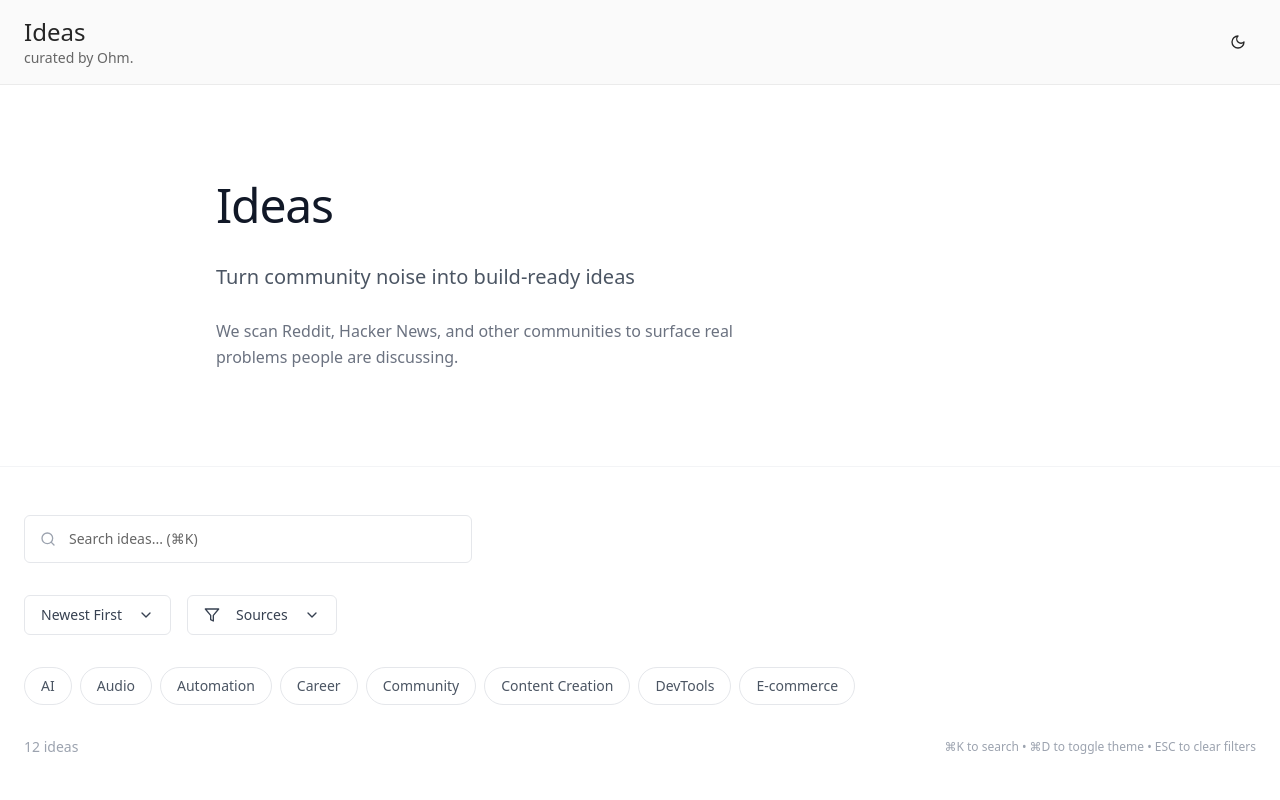
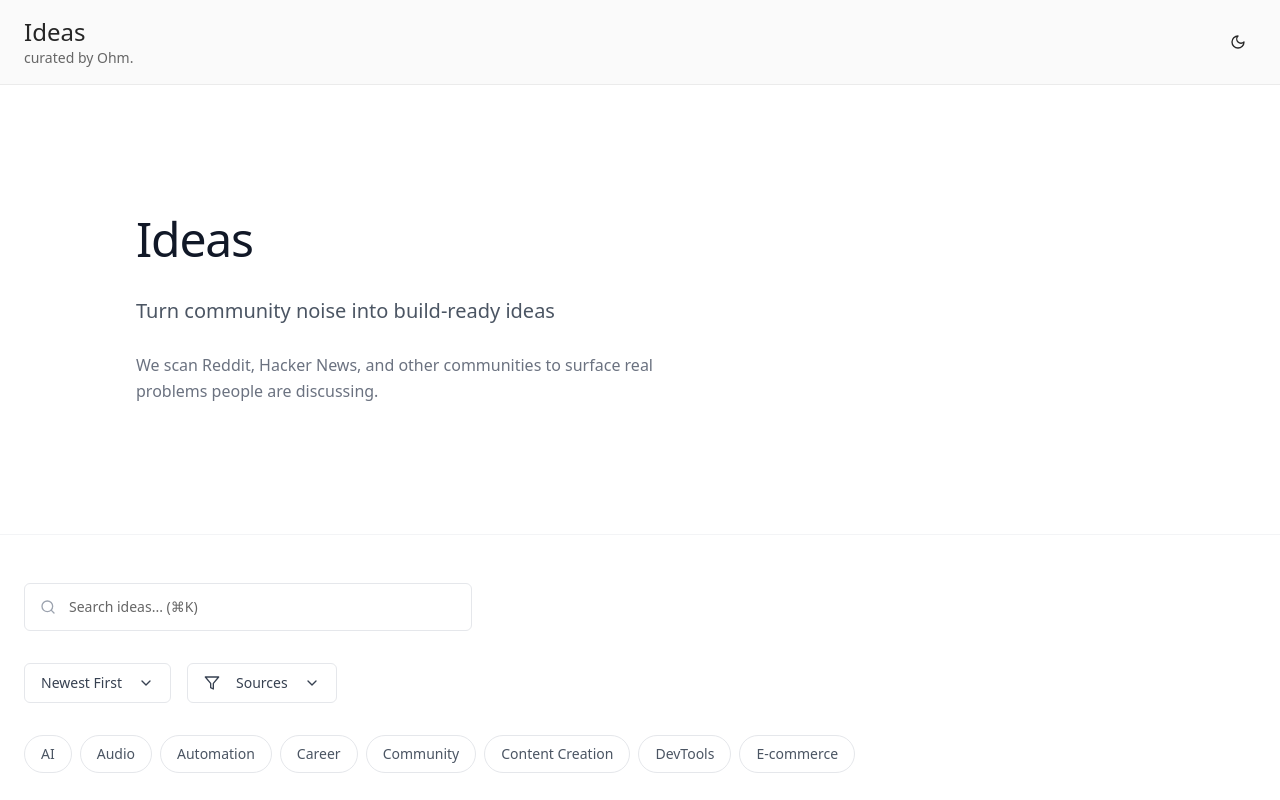
Before and after one commit to howwohmm/problem-spark-engine, a React (Vite) app: page / in a window 1280 px wide. Shown: the top 800 px of the page. Built offline with nearby package versions, Linux system fonts and the light colour scheme.

Commit message:
Visual edit in Lovable
Edited UI in Lovable

```diff
--- a/src/components/HeroSection.tsx
+++ b/src/components/HeroSection.tsx
@@ -1,7 +1,5 @@
-
 export const HeroSection = () => {
-  return (
-    <section className="px-6 py-24 max-w-4xl mx-auto bg-white dark:bg-gray-900 transition-colors">
+  return <section className="max-w-4xl bg-white dark:bg-gray-900 transition-colors px-[20px] py-[130px] mx-[116px]">
       <h1 className="text-5xl font-light mb-8 text-gray-900 dark:text-white tracking-tight">
         Ideas
       </h1>
@@ -12,6 +10,5 @@ export const HeroSection = () => {
         We scan Reddit, Hacker News, and other communities to surface real problems
         people are discussing.
       </p>
-    </section>
-  );
+    </section>;
 };
```
